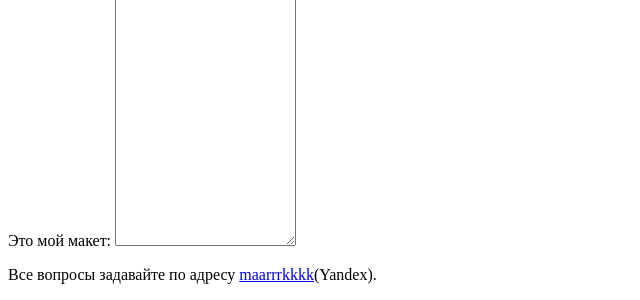
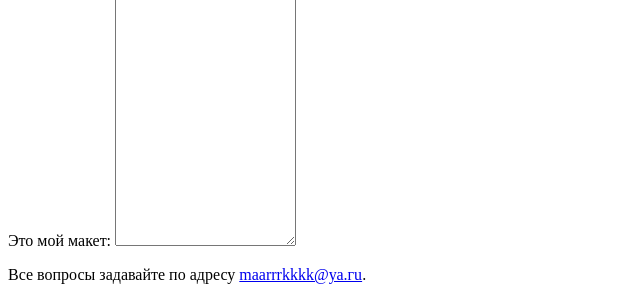
Before and after one commit to Marker-bit/HTML, a plain HTML site: page maket.html in a window 1280 px wide. Shown: the part 1268-1568 px from the top of the page, 0-640 px from the left. Drawn offline with Linux system fonts and the light colour scheme.

Commit message:
Update maket.html

```diff
--- a/maket.html
+++ b/maket.html
@@ -16,6 +16,6 @@
 &lt;/body&gt;
 &lt;/html&gt;
 </textarea>
-<p>Все вопросы задавайте по адресу <a href = "mailto:maarrrkkkk@ya.ru">maarrrkkkk</a>(Yandex).</p>
+<p>Все вопросы задавайте по адресу <a href = "mailto:maarrrkkkk@ya.ru">maarrrkkkk@уа.гu</a>.</p>
 </body>
 </html>
```
